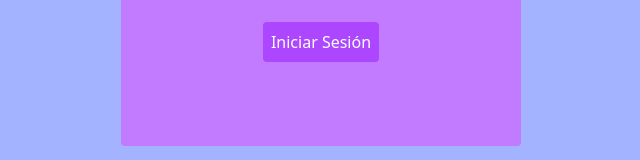
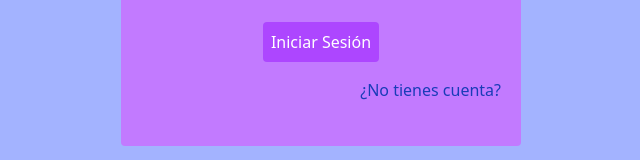
Before and after one commit to xTheSebaSx-afk/lunchlendar, a React (Vite) app in the folder client/: page /login in a window 1280 px wide. Shown: the part 454-614 px from the top of the page, without its empty margins (319-959 px from the left). Built offline with nearby package versions, Linux system fonts and the light colour scheme; no server answers.

Commit message:
added register link

```diff
--- a/client/src/pages/auth/Login.jsx
+++ b/client/src/pages/auth/Login.jsx
@@ -1,5 +1,5 @@
 import { useState } from "react"
-import { useNavigate } from "react-router-dom"
+import { Link, useNavigate, } from "react-router-dom"
 import { useUser } from '../../context/UserContext'
 
 const FormInput = ({ label, type = 'text', example, onChange }) => {
@@ -45,6 +45,7 @@ function Login() {
                     <FormInput example="Usuario" label="Username" onChange={(e) => setUsername(e.target.value)} />
                     <FormInput type="password" example="Contraseña" label="Contraseña" onChange={(e) => setPassword(e.target.value)} />
                     <input type="submit" value="Iniciar Sesión" className="bg-purple-500 text-white rounded p-2 self-center cursor-pointer" />
+                    <Link to="/register" className="text-blue-800 p-2 mt-2 text-right">¿No tienes cuenta?</Link>
                 </form>
                 {error && <p className="text-red-500 text-center mt-4 bg-white rounded w-max m-auto p-2">{error}</p>}
             </div>
```
